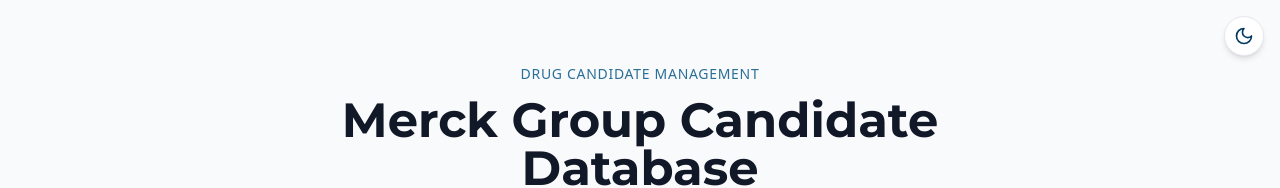
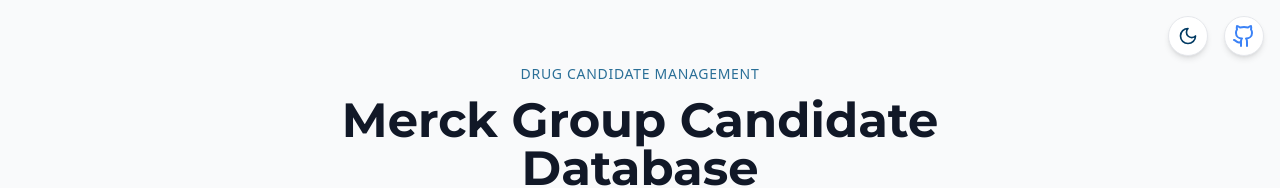
Before and after one commit to anishtharur/merck-next-app, a Next.js app: page / in a window 1280 px wide. Shown: the top 188 px of the page. Built offline with nearby package versions, Linux system fonts and the light colour scheme.

Commit message:
added git link

```diff
--- a/src/components/ThemeToggle.tsx
+++ b/src/components/ThemeToggle.tsx
@@ -42,9 +42,10 @@
   };
 
   return (
+    <div className="fixed top-4 right-4 z-50 flex items-center space-x-4">
       <button
         onClick={toggleTheme}
-      className="fixed top-4 right-4 z-50 flex items-center justify-center w-10 h-10 rounded-full bg-white dark:bg-gray-800 shadow-md hover:shadow-lg transition-all duration-200 border border-gray-200 dark:border-gray-700"
+        className="flex items-center justify-center w-10 h-10 rounded-full bg-white dark:bg-gray-800 shadow-md hover:shadow-lg transition-all duration-200 border border-gray-200 dark:border-gray-700"
         aria-label={isDarkMode ? "Switch to light mode" : "Switch to dark mode"}
       >
         {isDarkMode ? (
@@ -53,6 +54,30 @@
           <Moon className="h-5 w-5 text-pharma-700" />
         )}
       </button>
+      <a
+        href="https://github.com/anishtharur/merck-next-app"
+        target="_blank"
+        rel="noopener noreferrer"
+        className="flex items-center justify-center w-10 h-10 rounded-full bg-white dark:bg-gray-800 shadow-md hover:shadow-lg transition-all duration-200 border border-gray-200 dark:border-gray-700 text-blue-500 hover:underline"
+        aria-label="GitHub"
+      >
+        <svg
+          xmlns="http://www.w3.org/2000/svg"
+          width="24"
+          height="24"
+          viewBox="0 0 24 24"
+          fill="none"
+          stroke="currentColor"
+          strokeWidth="2"
+          strokeLinecap="round"
+          strokeLinejoin="round"
+          className="lucide lucide-github"
+        >
+          <path d="M15 22v-4a4.8 4.8 0 0 0-1-3.5c3 0 6-2 6-5.5.08-1.25-.27-2.48-1-3.5.28-1.15.28-2.35 0-3.5 0 0-1 0-3 1.5-2.64-.5-5.36-.5-8 0C6 2 5 2 5 2c-.3 1.15-.3 2.35 0 3.5A5.403 5.403 0 0 0 4 9c0 3.5 3 5.5 6 5.5-.39.49-.68 1.05-.85 1.65-.17.6-.22 1.23-.15 1.85v4" />
+          <path d="M9 18c-4.51 2-5-2-7-2" />
+        </svg>
+      </a>
+    </div>
   );
 };
 
```
Lines whose indentation alone changed are shown as unchanged.
